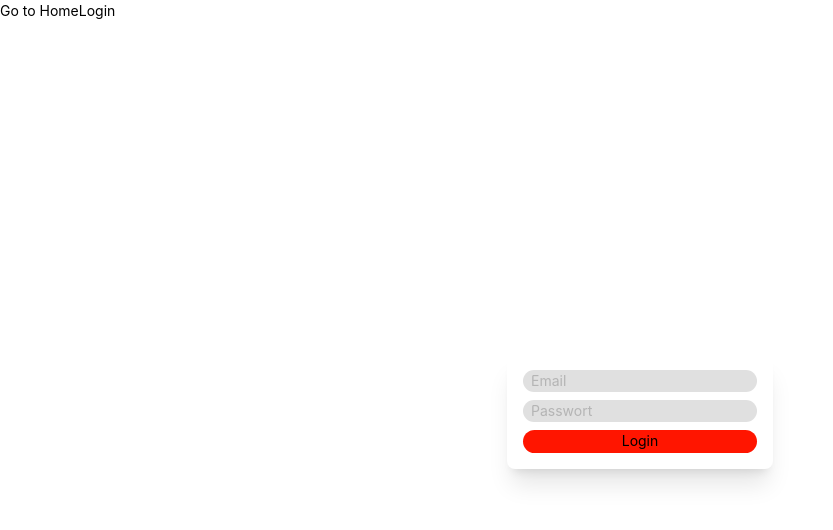
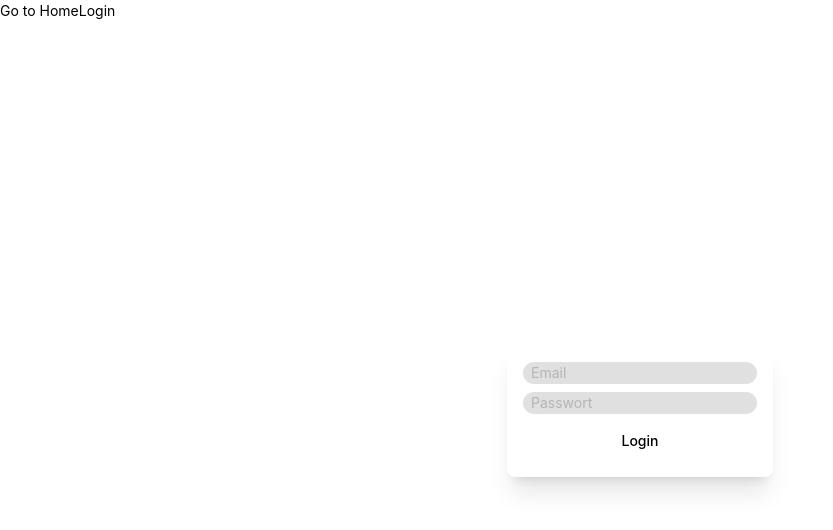
Before and after one commit to lukkoeh/noodle-soup, a Vue app in the folder noodle-client/temp-vue-ui/: page /login in a window 1280 px wide. Shown: the top 530 px of the page, without its empty margins (0-833 px from the left). Built offline with nearby package versions, Linux system fonts and the light colour scheme.

Commit message:
Updated Login page to use Vue Button

```diff
--- a/noodle-client/temp-vue-ui/src/components/Button.vue
+++ b/noodle-client/temp-vue-ui/src/components/Button.vue
@@ -1,10 +1,7 @@
 <template>
-  <button
-    :class="['btn', `btn--${variant}`, `btn--${size}`, { 'btn--disabled': disabled }]"
-    :disabled="disabled"
-    @click="handleClick"
-  >
-    <slot>{{ text }}</slot>
+  <button :class="['btn', `btn--${variant}`, `btn--${size}`, { 'btn--disabled': disabled }]" :disabled="disabled"
+    @click="handleClick">
+    {{ text }}
   </button>
 </template>
 
--- a/noodle-client/temp-vue-ui/src/components/CourseWidget.vue
+++ b/noodle-client/temp-vue-ui/src/components/CourseWidget.vue
@@ -24,7 +24,7 @@ function updateBookmark(newValue){
 </script>
 
 <template>
-  <div class="w-80 bg-widget rounded-3xl shadow-lg relative">
+  <div class="w-80 bg-widget rounded-3xl shadow-lg relative flex-shrink-0">
 
     <div class="rounded-t-3xl h-20 w-full bg-accent-t"></div>
     <span class="absolute top-16 right-8 text-3xl">
--- a/noodle-client/temp-vue-ui/src/pages/Dashbord.vue
+++ b/noodle-client/temp-vue-ui/src/pages/Dashbord.vue
@@ -2,6 +2,7 @@
     import HeaderNavigation from "@/components/Header.vue";
     import Popup from "@/components/Popup.vue"
     import CourseWidget from "@/components/CourseWidget.vue";
+    import Overview from "@/components/Overview.vue";
     import {ref} from "vue"
 
     const showPopup = ref(true)
@@ -13,7 +14,11 @@
     <h1>
         Dashboard
     </h1>
-    <CourseWidget/>
+    <Overview>
+        <CourseWidget
+            v-for="item in Array(10)"
+        />
+    </Overview>
 </template>
 
 <script>
--- a/noodle-client/temp-vue-ui/src/pages/Login.vue
+++ b/noodle-client/temp-vue-ui/src/pages/Login.vue
@@ -2,6 +2,7 @@
     import LineInput from '@/components/LineInput.vue';
     import { ref } from 'vue';
     import { login } from '@/utils/api.js'
+    import Button from '@/components/Button.vue'
 
     const email = ref("");
     const password = ref("");
@@ -24,7 +25,7 @@
                 :password=true
                 @changed="(value)=>password=value"
             />
-            <input class="bg-accent rounded-2xl" type="button" @click="login_submit" value="Login"/>
+            <Button class="bg-accent rounded-2xl" @click="login_submit" text="Login"/>
         </div>
 
     </div>
```
